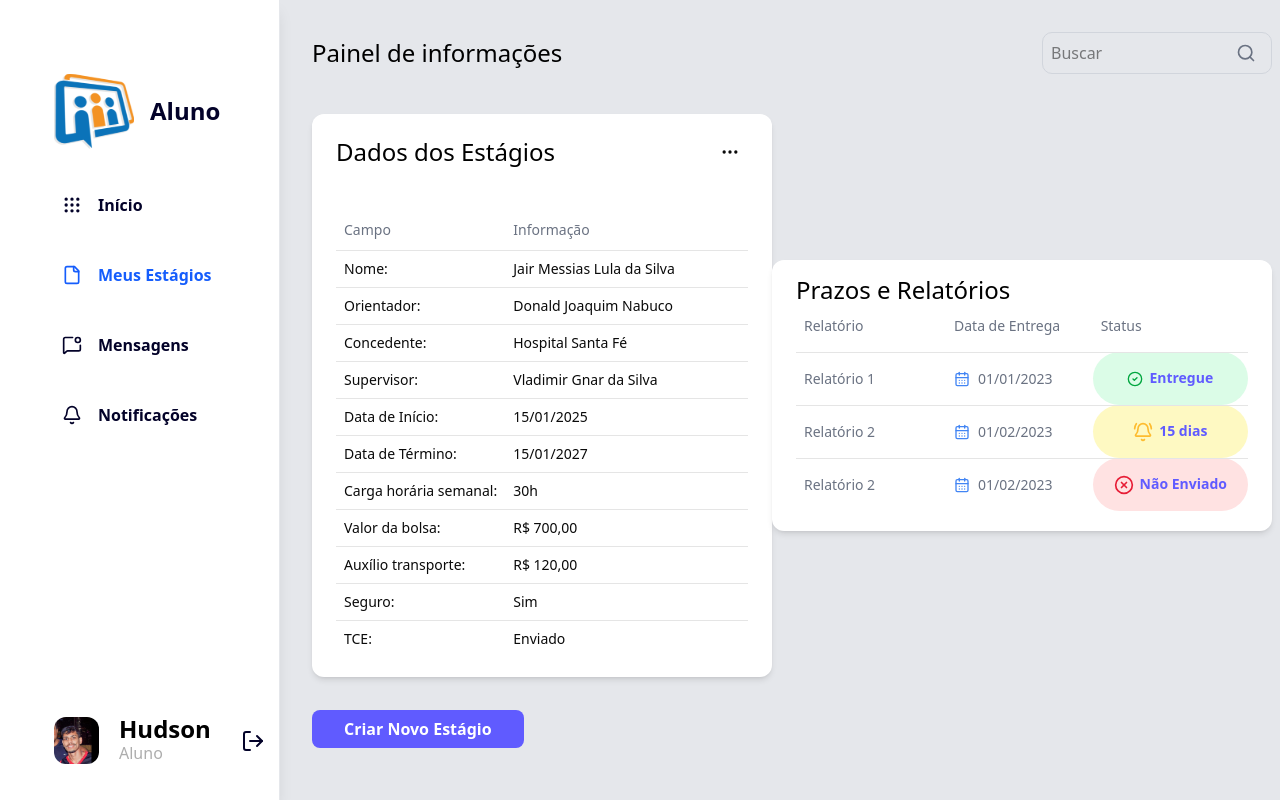
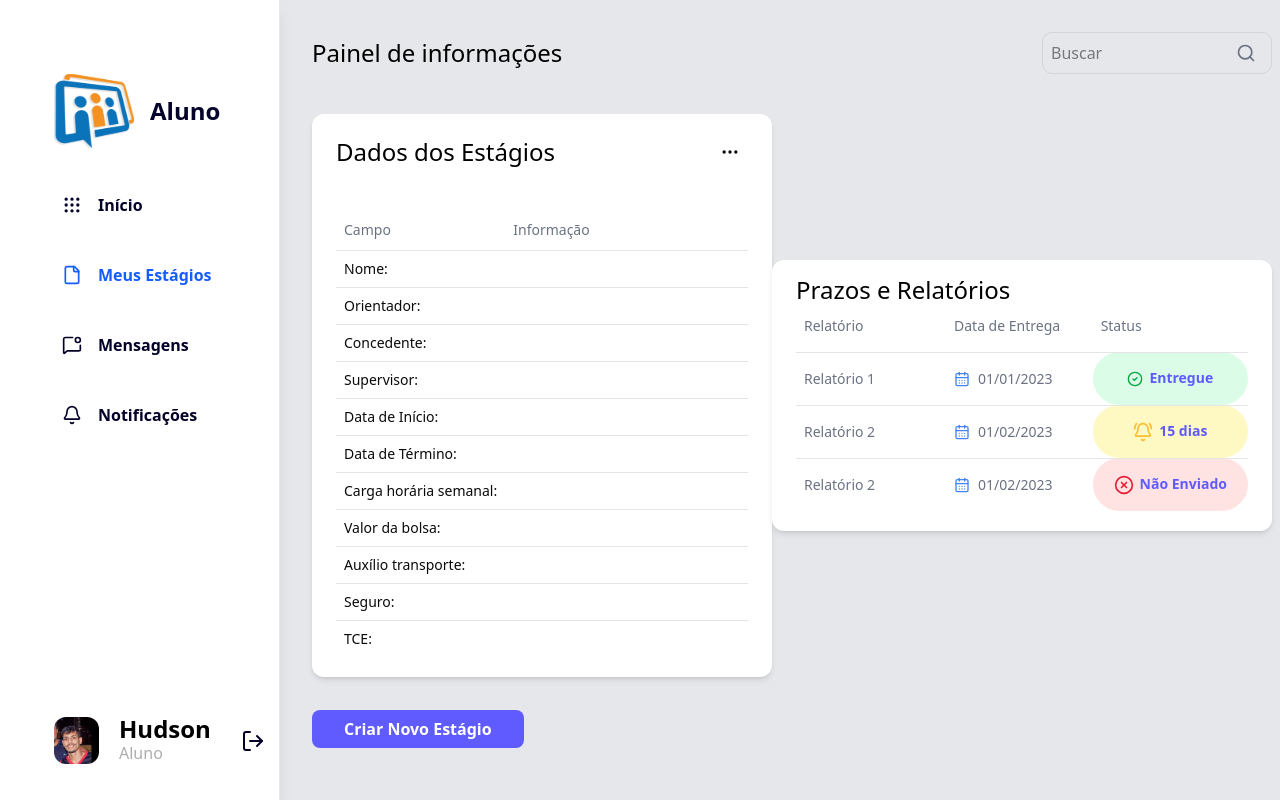
Before and after one commit to hudsondti/projeto-estagio, a Next.js app: page /meus-estagios in a window 1280 px wide. Shown: the top 800 px of the page. Built offline with nearby package versions, Linux system fonts and the light colour scheme.

Commit message:
Mudando informações do input

```diff
--- a/app/meus-estagios/internshipdata.tsx
+++ b/app/meus-estagios/internshipdata.tsx
@@ -29,17 +29,17 @@ export default function InternshipData() {
   const [showModal, setShowModal] = useState(false);
   const [isEditing, setIsEditing] = useState(false);
   const [data, setData] = useState<InternshipData>({
-    nome: "Jair Messias Lula da Silva",
-    orientador: "Donald Joaquim Nabuco",
-    concedente: "Hospital Santa Fé",
-    supervisor: "Vladimir Gnar da Silva",
-    dataInicio: "15/01/2025",
-    dataTermino: "15/01/2027",
-    cargaHoraria: "30h",
-    valorBolsa: "R$ 700,00",
-    auxilioTransporte: "R$ 120,00",
-    seguro: "Sim",
-    tce: "Enviado",
+    nome: "",
+    orientador: "",
+    concedente: "",
+    supervisor: "",
+    dataInicio: "",
+    dataTermino: "",
+    cargaHoraria: "",
+    valorBolsa: "",
+    auxilioTransporte: "",
+    seguro: "",
+    tce: "",
   });
   const [editedData, setEditedData] = useState<InternshipData>(data);
 
```
